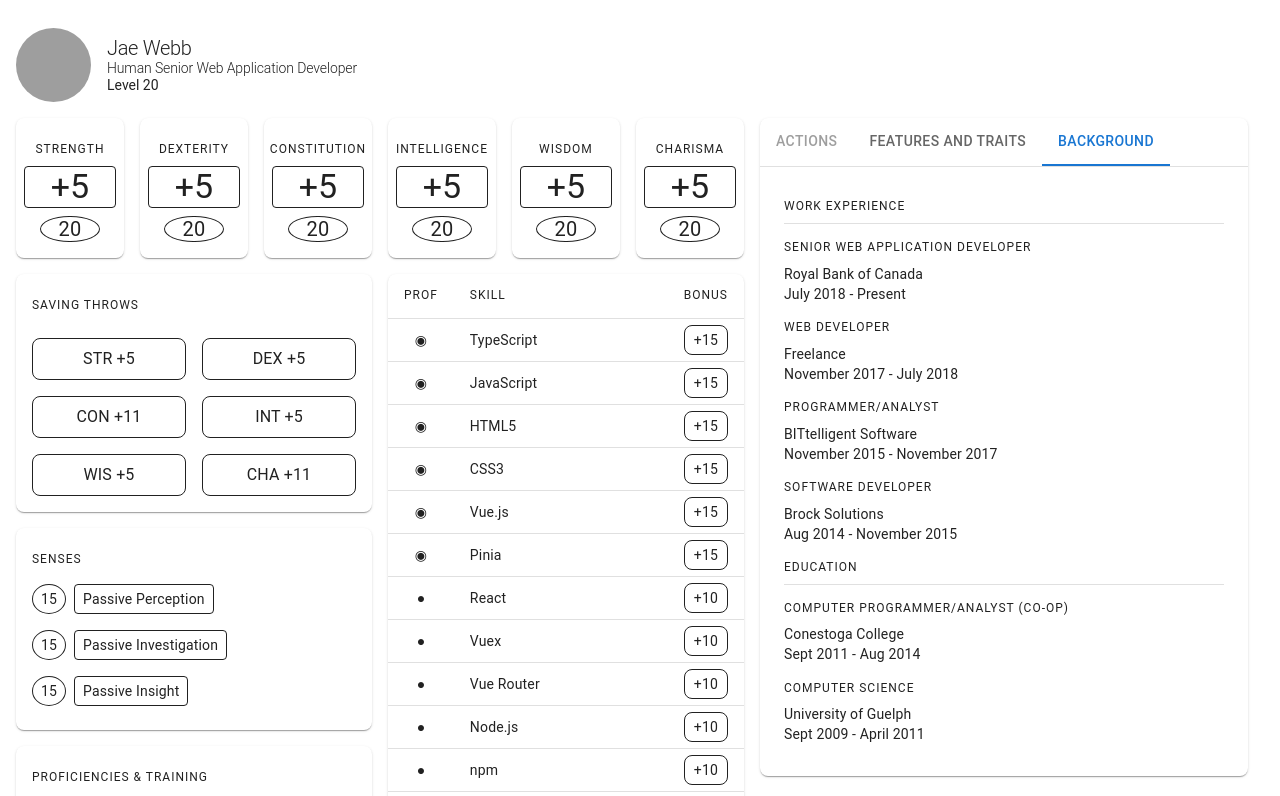
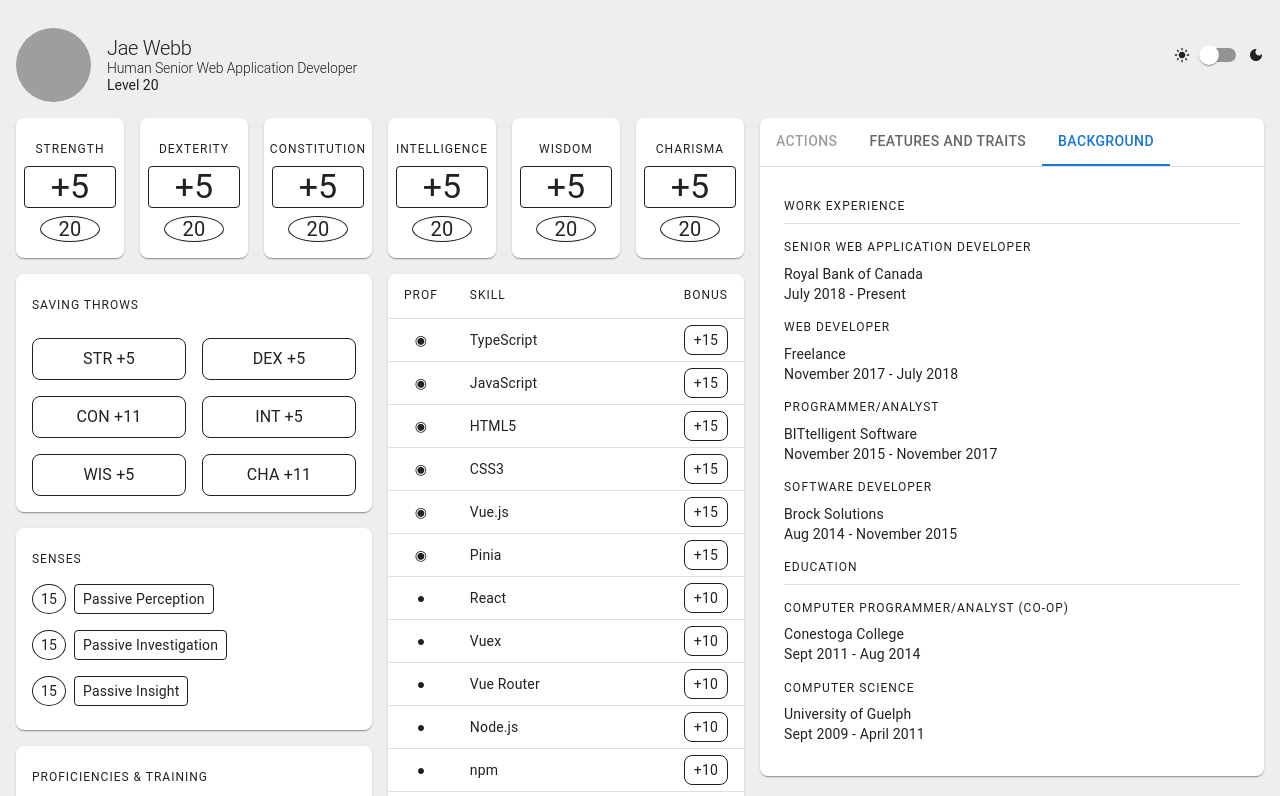
Before and after one commit to jaewebb/character-sheet, a Next.js app: page / in a window 1280 px wide. Shown: the top 796 px of the page. Built offline with nearby package versions, Linux system fonts and the light colour scheme; grey boxes are pictures that could not be loaded.

Commit message:
dark and light mode toggle

```diff
--- a/src/app/page.tsx
+++ b/src/app/page.tsx
@@ -1,16 +1,19 @@
 'use client';
 
 import { useState } from 'react';
-import useMediaQuery from '@mui/material/useMediaQuery';
 
 import { createTheme, ThemeProvider } from '@mui/material/styles';
 import CssBaseline from '@mui/material/CssBaseline';
 
 import BoltIcon from '@mui/icons-material/Bolt';
+import DarkModeIcon from '@mui/icons-material/DarkMode';
+import FavoriteIcon from '@mui/icons-material/Favorite';
+import LightModeIcon from '@mui/icons-material/LightMode';
+
 import Box from '@mui/material/Box';
 import Grid from '@mui/material/Grid2';
-import FavoriteIcon from '@mui/icons-material/Favorite';
 import Paper from '@mui/material/Paper';
+import Switch from '@mui/material/Switch';
 import Tab from '@mui/material/Tab';
 import TabContext from '@mui/lab/TabContext';
 import TabList from '@mui/lab/TabList';
@@ -27,22 +30,43 @@ import { Skills } from '@/app/components/Skills';
 
 export default function Home() {
   const [tab, setTab] = useState(3);
+  const [isDarkMode, setIsDarkMode] = useState(false);
 
   const handleTabChange = (e: React.SyntheticEvent, index: number) => setTab(index);
+  const handleThemeChange = (e: React.SyntheticEvent, checked: boolean) => setIsDarkMode(checked);
 
-  const prefersDarkMode = useMediaQuery('(prefers-color-scheme: dark)');
+  const themeLight = createTheme({
+    palette: {
+      background: {
+        default: '#eee'
+      }
+    }
+  });
 
-  const theme = createTheme({
+  const themeDark = createTheme({
     colorSchemes: {
-      dark: prefersDarkMode,
+      dark: true,
     },
   });
 
   return (
-    <ThemeProvider theme={theme}>
-    <CssBaseline />
+    <ThemeProvider theme={isDarkMode ? themeDark : themeLight }>
+      <CssBaseline />
     <main>
-      <Character />
+      <Grid container>
+        <Grid size={10}>
+          <Character />
+        </Grid>
+        <Grid display="flex" justifyContent="end" alignItems="center" size={2} sx={{ px: 2 }}>
+          <LightModeIcon fontSize="inherit" />
+          <Switch
+            checked={isDarkMode}
+            onChange={handleThemeChange}
+            inputProps={{ 'aria-label': isDarkMode ? 'Switch to light mode' : 'Switch to dark mode' }}
+          />
+          <DarkModeIcon fontSize="inherit" />
+        </Grid>
+      </Grid>
       <Grid container sx={{ mx: 2 }}>
         <Grid size={{ xs: 12, lg: 7, xl: 6 }}>
           <Grid container spacing={{ xs: 1, sm: 2, md: 2, lg: 2, xl: 2 }} sx={{ my: 1 }}>
@@ -60,7 +84,7 @@ export default function Home() {
           </Grid>
         </Grid>
         <Grid size={{ xs: 12, lg: 5, xl: 6 }}>
-          <Box component={Paper} sx={{ borderRadius: 2, mx: {xs: 0, lg: 2}, my: 1 }}>
+          <Box component={Paper} sx={{ borderRadius: 2, ml: {xs: 0, lg: 2}, my: 1 }}>
             <TabContext value={tab}>
               <Box sx={{ borderBottom: 1, borderColor: 'divider' }}>
                 <TabList onChange={handleTabChange} aria-label="lab API tabs example">
```
